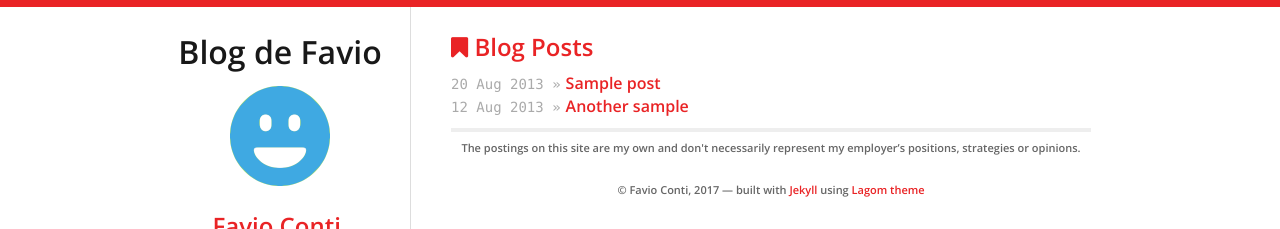
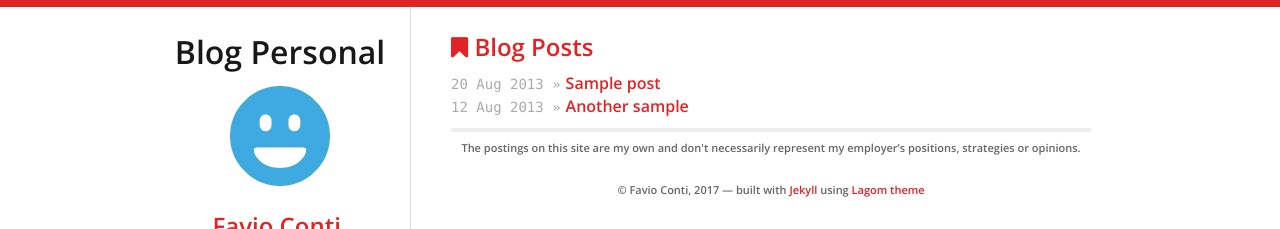
Before and after one commit to Favi0/Favi0.github.io, a Jekyll site: the page built from index.html, in a window 1280 px wide. Shown: the top 229 px of the page. Built offline with Jekyll 4.4.1, drawn with Linux system fonts in a browser that asks for light colours; nearby versions of some CDN libraries.

Commit message:
modifico portada

```diff
--- a/_data/theme.yml
+++ b/_data/theme.yml
@@ -1,7 +1,7 @@
 # Theme customization - please change from the defaults!
 
 # Color for top bar, links, etc
-highlight_color: '#e92325'
+highlight_color: '#e22325'
 
 # Profile links on the left sidebar, leave blank to ignore
 social:
--- a/_includes/sidebar.html
+++ b/_includes/sidebar.html
@@ -1,5 +1,5 @@
 <nav>
-  <h1>Blog de Favio</h1>
+  <h1>Blog Personal</h1>
   <a href="/">
     {% if site.data.theme.social.gravatar %}
     <img src="http://www.gravatar.com/avatar/{{ site.data.theme.social.gravatar }}?s=200" id="gravatar" alt="My photo"/>
```
